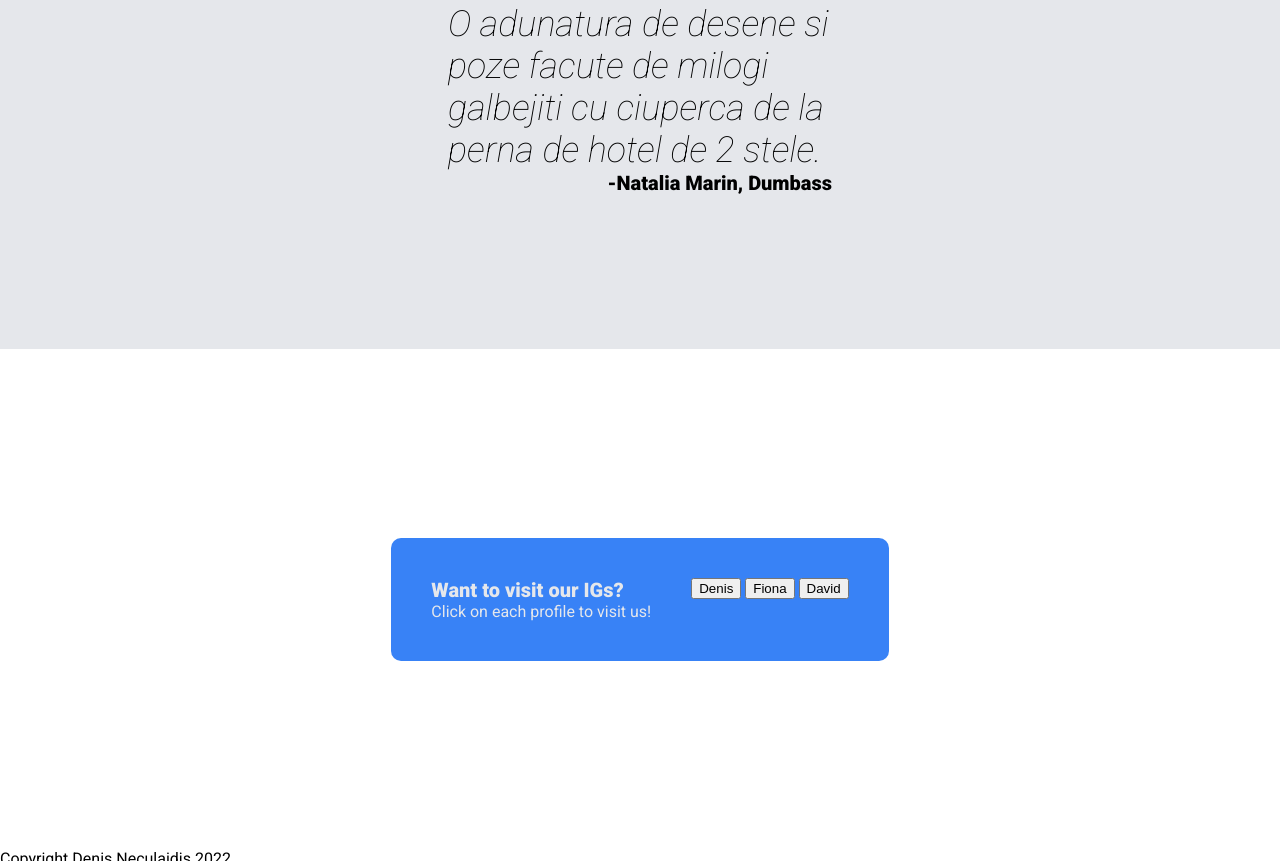
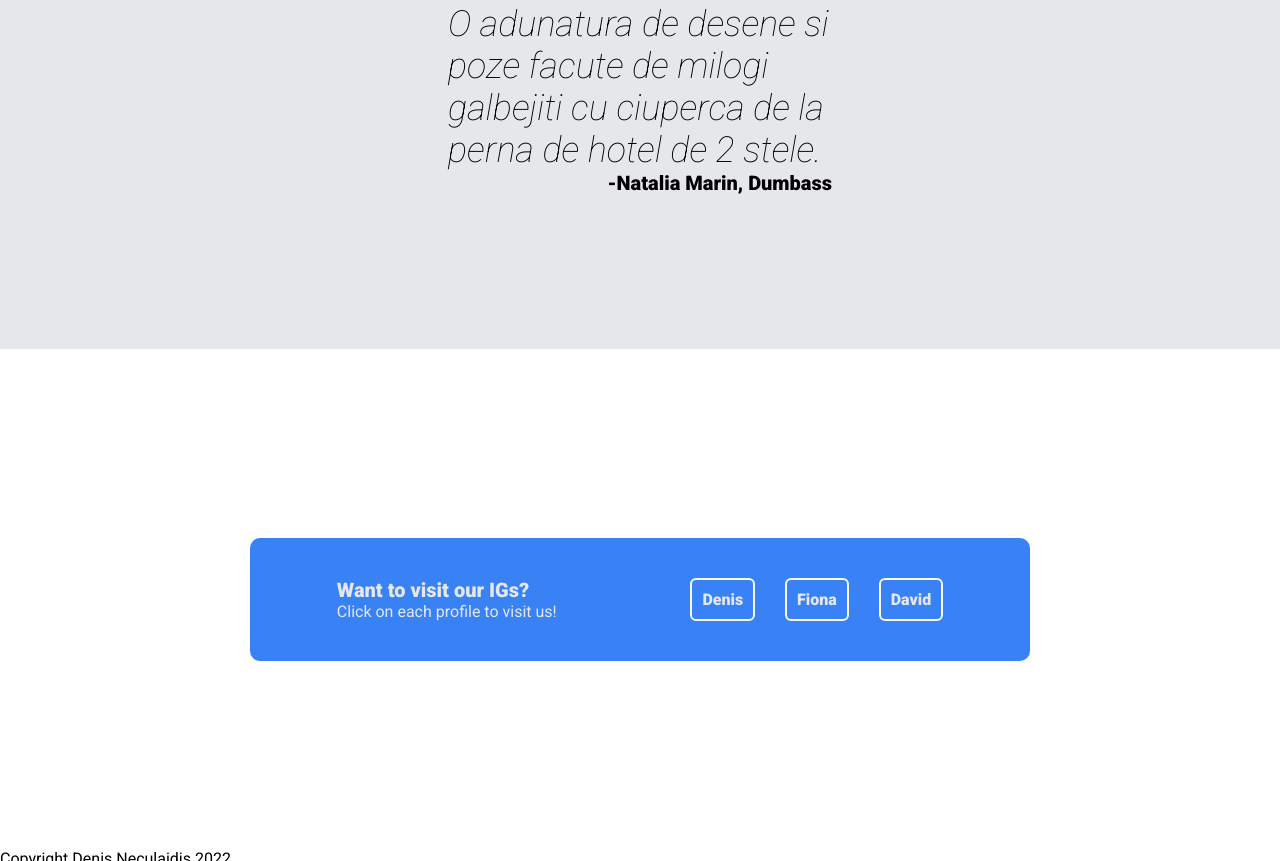
Before and after one commit to DURNK/Landing-Page, a plain HTML site: page index.html in a window 1280 px wide. Shown: the part 1219-2080 px from the top of the page. Drawn offline with Linux system fonts and the light colour scheme.

Commit message:
links to instagram for visit section

```diff
--- a/index.html
+++ b/index.html
@@ -76,9 +76,9 @@
                 <div class="seller-text">Click on each profile to visit us!</div>
             </div>
             <div class="buttons">
-                <button class="buttonig">Denis</button>
-                <button class="buttonig">Fiona</button>
-                <button class="buttonig">David</button>
+                <a href="https://www.instagram.com/denisnecc/" class="buttonig">Denis</a>
+                <a href="https://www.instagram.com/fionauseous/" class="buttonig">Fiona</a>
+                <a href="https://www.instagram.com/imadebaser/" class="buttonig">David</a>
             </div>
         </div>
     </div>
--- a/style.css
+++ b/style.css
@@ -69,9 +69,11 @@ body {
 .modal {
     display: flex;
     background-color: #3882f6;
+    justify-content: space-around;
     padding: 40px;
     gap: 40px;
     border-radius: 10px;
+    width: 700px;
 }
 .seller-content {
     color: #e5e7eb;
@@ -82,6 +84,21 @@ body {
     font-size: 20px;
 }
 
+.buttons {
+    display: flex;
+    gap: 30px;
+}
+.buttonig {
+    padding: 10px;
+    border-radius: 6px;
+    font-size: 16px;
+    font-weight: bold;
+    color: #e5e7eb;
+    background-color: #3882f6;
+    border: 2px solid #f9faf8;
+    justify-content: center;
+    align-items: center;
+}
 .quote {
     display: flex;
     font-size: 36px;
@@ -109,7 +126,7 @@ body {
     display: flex;
     flex-direction: row;
     gap: 10px;
-    border-color: aqua;
+
 
 }
 
@@ -176,10 +193,12 @@ ul {
 a {
     text-decoration: none;
     color: white;
+    padding: 0px;
+    margin: 0px;
 }
 p {
-margin: 0px;
-padding: 0px;
+    margin: 0px;
+    padding: 0px;
 }
 
 .header-links {
```
